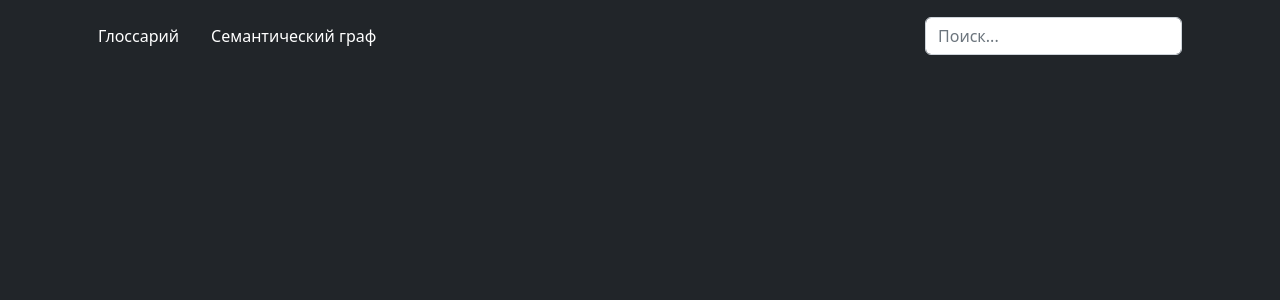
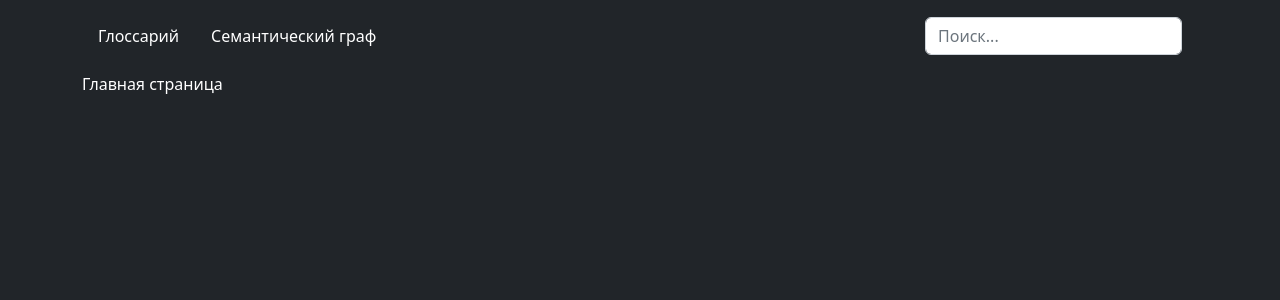
Before and after one commit to skachkovkiril/mind-map-io, a Vue app in the folder frontend/: page / in a window 1280 px wide. Shown: the top 300 px of the page. Built offline with nearby package versions, Linux system fonts and the light colour scheme.

Commit message:
Added main page

```diff
--- a/frontend/src/router/index.ts
+++ b/frontend/src/router/index.ts
@@ -1,8 +1,14 @@
 import { createRouter, createWebHistory, RouteRecordRaw } from "vue-router";
 import GlossaryView from "../views/GlossaryView.vue";
 import SemanticGraphVue from "../views/SemanticGraph.vue";
+import HomeView from "../views/HomeView.vue";
 
 const routes: Array<RouteRecordRaw> = [
+  {
+    path: "/",
+    name: "home",
+    component: HomeView,
+  },
   {
     path: "/glossary",
     name: "glossary",
--- /dev/null
+++ b/frontend/src/views/HomeView.vue
@@ -0,0 +1,3 @@
+<template>
+  <div class="home">Главная страница</div>
+</template>
```
